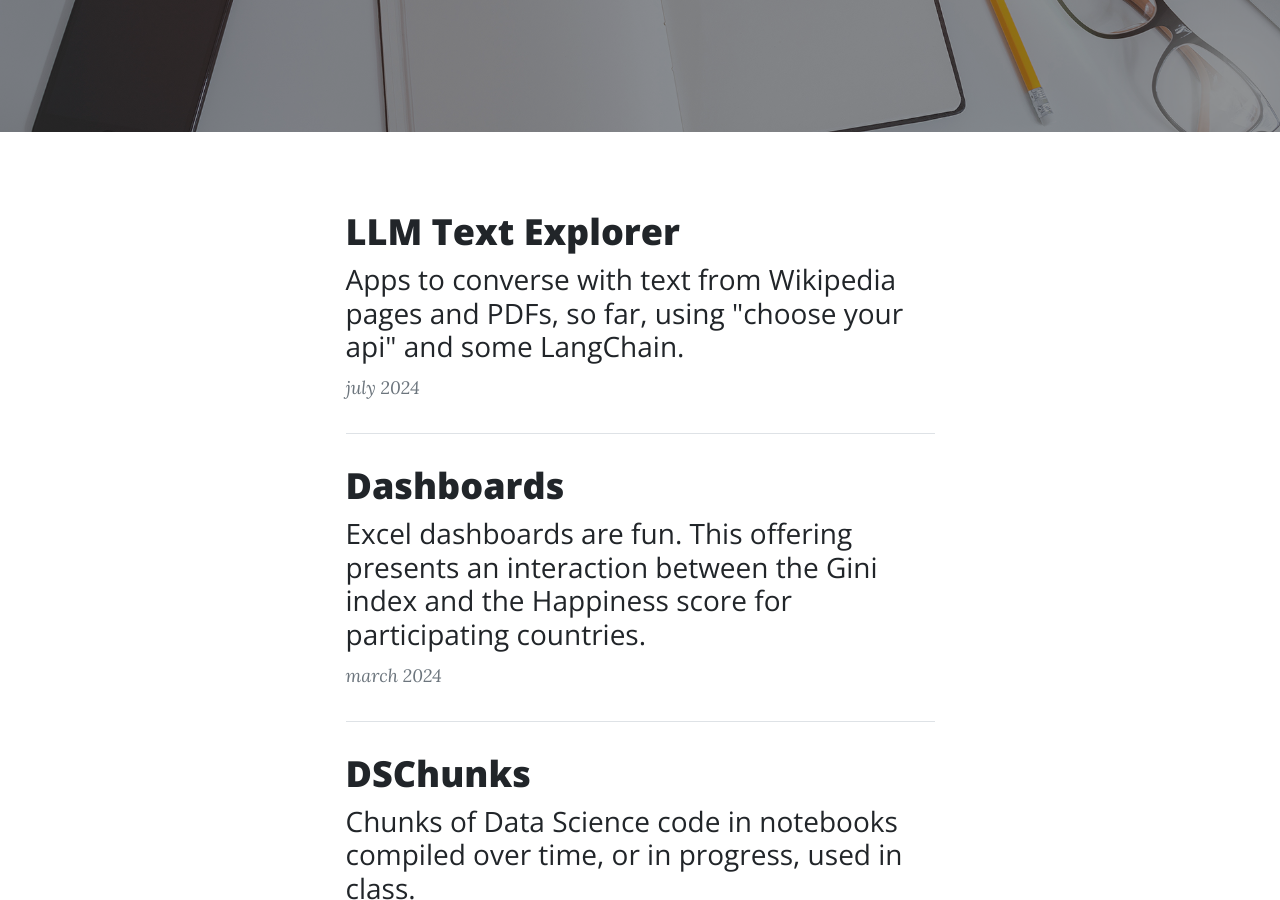
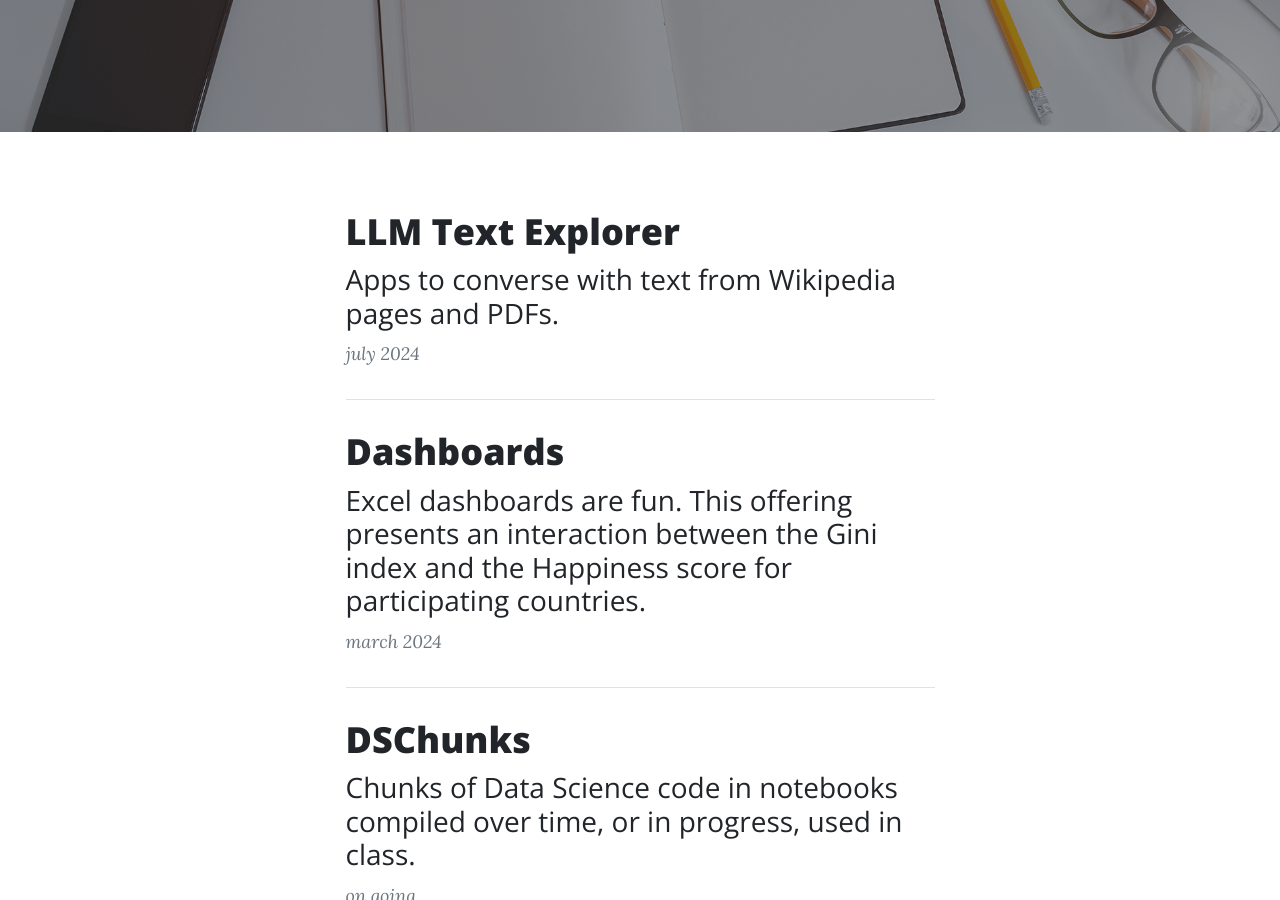
Before and after one commit to cliffwhitworth/cliffwhitworth.github.io, a Jekyll site: the page index.html, which Jekyll copies as it is, in a window 1280 px wide and 900 px high, scrolled down 372 px. Built offline with Jekyll 4.4.1, drawn with Linux system fonts in a browser that asks for light colours; nearby versions of some CDN libraries.

Commit message:
Update index.html

```diff
--- a/index.html
+++ b/index.html
@@ -55,7 +55,7 @@
                     <div class="post-preview">
                         <a href="#!">
                             <h2 class="post-title">LLM Text Explorer</h2>
-                            <h3 class="post-subtitle">Apps to converse with text from Wikipedia pages and PDFs, so far, using "choose your api" and some LangChain.</h3>
+                            <h3 class="post-subtitle">Apps to converse with text from Wikipedia pages and PDFs.</h3>
                         </a>
                         <p class="post-meta">
                             july 2024
```
